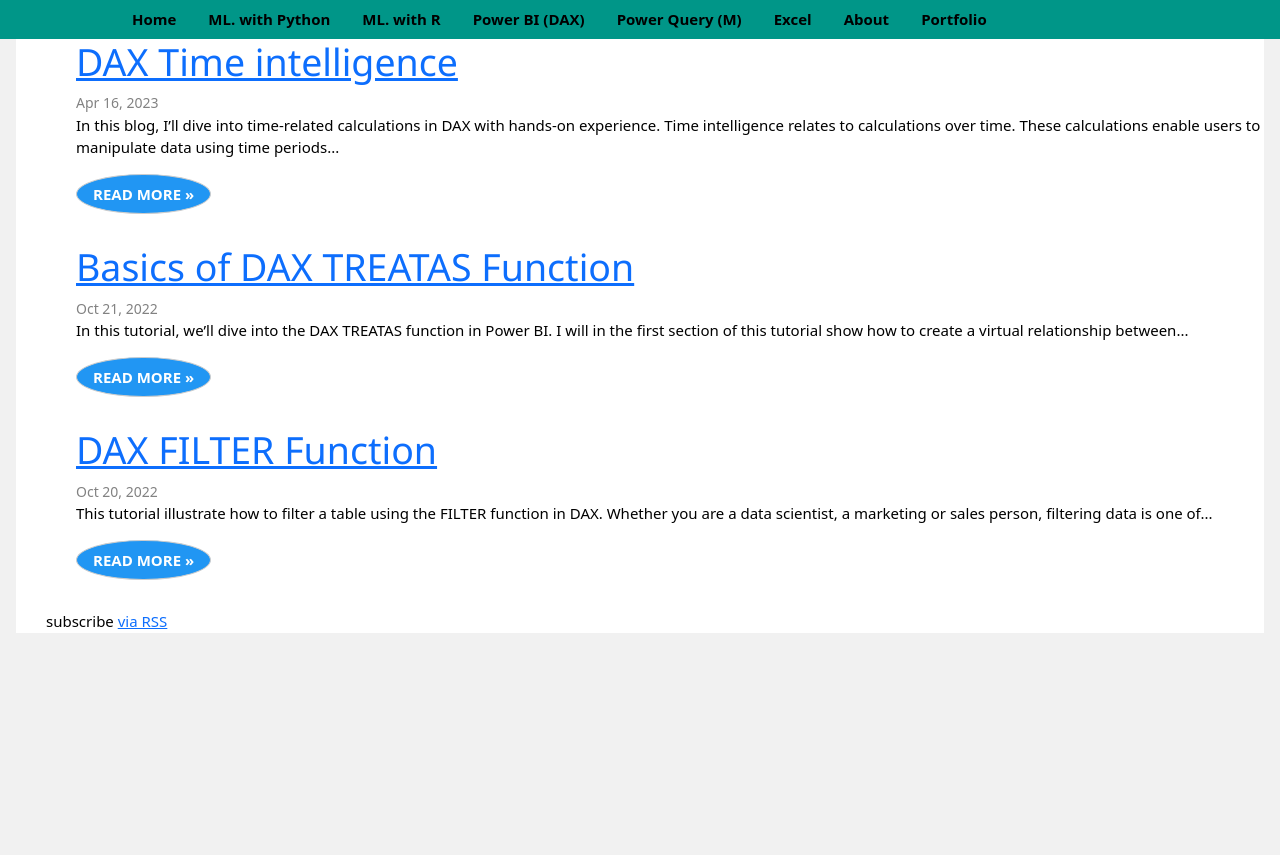
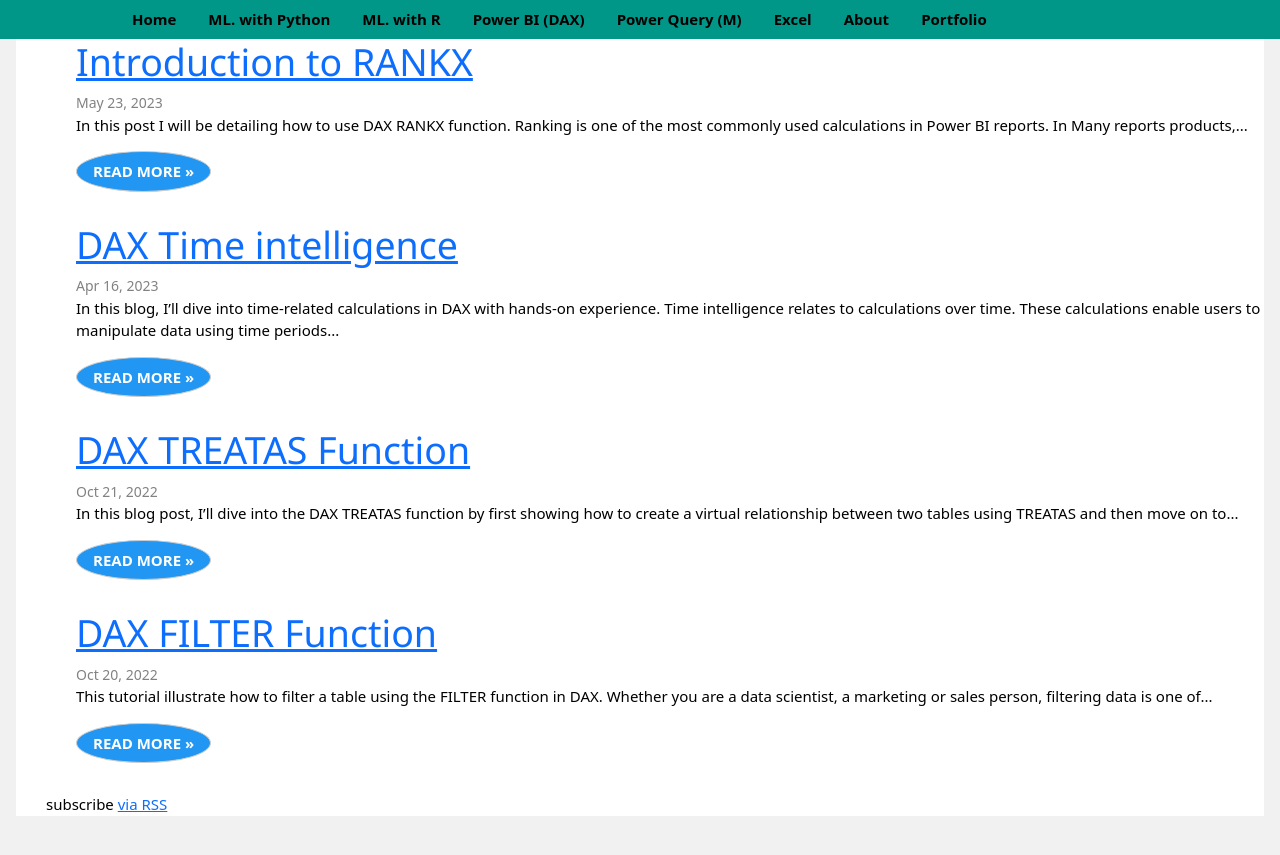
Before and after one commit to emmanuel-arize/arizeblog, a Jekyll site: the page built from Power-BI/index.markdown, in a window 1280 px wide. Shown: the top 855 px of the page. Built offline with Jekyll 4.4.1, drawn with Linux system fonts in a browser that asks for light colours; nearby versions of some CDN libraries; library files that are not in the unit come from our copies.

Commit message:
Add files via upload

````diff
--- a/Power-BI/_posts/2022-10-21-Treatas.md
+++ b/Power-BI/_posts/2022-10-21-Treatas.md
@@ -1,19 +1,18 @@
 ---
 layout: Power-BI-post
-title: Basics of DAX TREATAS Function
+title:  DAX TREATAS Function
 category: Power-BI
 #author: Arize Emmanuel
 ---
 
-In this tutorial, we’ll dive into the DAX TREATAS function in Power BI. I will in the first section of this tutorial show how to create a virtual relationship between two tables  and then move on to show how we can simplify filtering expression using the TREATAS function.
+In this blog post, I’ll dive into the DAX TREATAS function by first showing how to create a virtual relationship between two tables using TREATAS and then move on to show how we can simplify a filtering expression using the TREATAS function.
 
 ### Virtual Relationship using TREATAS
 The Best practice to move a filter from one table to another is to create a physical relationship between the two tables
-involved. What if the relationship doesn't exist, is there a way to create virtual relationship between these two tables to
- mimic a physical relationship so that the user thinks the is relationship in place, even if there is none? Using DAX functions
- I will create virtual relationship between tables that mimic physical relationship. This technique is useful whenever a relationship does not exist.
- In order to show how we can create a virtual relationship between the Reseller and Sales tables, I have deleted the physical relationship
- existing between these two tables using data from <a href="https://github.com/microsoft/powerbi-desktop-samples/blob/main/DAX/Adventure%20Works%20DW%202020.pbix">Adventure Works DW 2020<a/> which can be seen from the data model below
+involved. What if the relationship doesn't exist, is there a way to create virtual relationship between these two tables to  mimic physical relationship so that the user thinks there is a relationship in place, even if there is none? Using DAX TREATAS function, you can create  a virtual relationship between tables that mimic physical relationship. This technique is useful whenever a relationship does not exist between the tables involved.
+
+
+ In order to show how to create a virtual relationship between two tables such the Reseller and Sales tables, I have deleted the physical relationship existing between these two tables using data from <a href="https://github.com/microsoft/powerbi-desktop-samples/blob/main/DAX/Adventure%20Works%20DW%202020.pbix">Adventure Works DW 2020<a/> which can be seen from the data model below
 
 <br>
 <img class="w3-card" src="{{'/assets/images/power_bi/treatas1.jpg' |relative_url}}" >
@@ -31,28 +30,27 @@ EVALUATE
 
 <img class="w3-card w3-brown" src="{{'/assets/images/power_bi/treatas2.jpg' |relative_url}}" >
 
-From the preceding figure we see that the result for the sum of sales amount is the same for all the countries involved because there no relationship between the two tables.
+From the preceding figure we see that the sum of sales amount is the same for all the countries involved because there no relationship between the two tables.
 
-Using <a href="https://learn.microsoft.com/en-us/dax/treatas-function"> TREATAS</a> which apply the result of a table expression as filters to columns from an unrelated table and define as
+Using <a href="https://learn.microsoft.com/en-us/dax/treatas-function"> TREATAS</a>, it applies the result of a table expression as filters to columns from an unrelated table and is defined by the syntax below
 
 ```{dax}
 TREATAS(table_expression, <column>[, <column>[, <column>[,…]]]} )
 ```
 
-we can create a virtual relationship between the two tables to propagate the filter context from Reseller to Sales using the TREATAS function and is given by the code below.
-
+With the  TREATAS function, I can create a virtual relationship between the two tables to propagate the filter context from Reseller to Sales and it is given by the code below,
  <br>
 <img class="w3-card w3-brown" src="{{'/assets/images/power_bi/treatas3.jpg' |relative_url}}" >
 
-Using TREATAS we connected the two tables using the ResellerKey column, and the preceding figure shows that the amount of sales is filtered by Country, even though there is no physical relationship between the two tables.
+TREATAS connects the two tables using the ResellerKey column, and the preceding figure shows that the amount of sales is filtered by Country, even though there is no physical relationship existing between the two tables.
 
-Let now create a physical relationship between the Reseller and Sales tables using the ResellerKey column in power BI as  below
+Let now create a physical relationship between the Reseller and Sales tables using the ResellerKey column in power BI as below to see if it will produce the same result
 
 <br>
 <img class="w3-card w3-brown" src="{{'/assets/images/power_bi/treatas4.jpg' |relative_url}}" >
 <br>
 
-With a physical relationship between the tables let check if we will get the same result for the amount of sales filtered by country as that of the virtual relationship.
+With the physical relationship between the tables created, let check if we will get the same result for the amount of sales filtered by country as that of the virtual relationship.
 
 Result of the Data model with physical relationship.<br>
 <img class="w3-card w3-brown" src="{{'/assets/images/power_bi/treatas05.jpg' |relative_url}}" >
@@ -61,8 +59,11 @@ Result of the Data model with physical relationship.<br>
 Result of the Data model with virtual relationship.<br>
 <img class="w3-card w3-brown" src="{{'/assets/images/power_bi/treatas6.jpg' |relative_url}}" >
 <br>
+
+We can see from the above figures that result of the Data model with physical relationship and that of Data model with virtual relationship produce the same results.
+
 ### Filtering Values Using TREATAS
-In this section of the tutorial we will be filtering values using the TREATAS function. Before we start using TREATAS to filter values, we need to create two calculated columns since TREATAS filters using columns and the columns needed for the filtering are not part of data model.
+In this section of the post I will be filtering values using the TREATAS function. Before we start using TREATAS to filter values, we need to create two calculated columns since the columns needed for the filtering are not part of data model.
 
 Let add two calculated two columns name **Year** and **Month Num** to the date table which contain the year and the number representing the month.
 <br>
@@ -108,3 +109,7 @@ Let now use the report canvas to display the values for **12-2018/1-2019 Sales**
 
 <img class="w3-card w3-brown" src="{{'/assets/images/power_bi/treatas12.jpg' |relative_url}}" >
 <br>
+
+### Conclusion
+
+In this post we've seen that the TREATAS function is an important function which can be used to simplify filtering expressions and also used to create a virtual relationship between two tables.
--- /dev/null
+++ b/Power-BI/_posts/2023-05-23-Rankx.md
@@ -0,0 +1,108 @@
+---
+layout: Power-BI-post
+title: Introduction to RANKX
+category: Power-BI
+author: Emmanuel Arize
+---
+
+ In this post I will be detailing how to use DAX RANKX function. Ranking is one of the most commonly used calculations in Power BI reports. In Many reports products, countries and many more are usually ranked based on certain measures such as their revenue volumes to determine their ranking positions and to get a better view of the products and countries from which the company is getting more revenue or sales from and RANKX is a DAX function that can used for ranking.
+
+**RANKX** function is an iterator that is used to show the ranking value of an element according to a specific sort
+order. It returns the ranking of a number in a list of numbers for each row in the table argument. As and iterator it requires at least two parameters, the table that it scans and an expression that is evaluated for each row of the table. It has the syntax below,
+
+```
+RANKX(<table>, <expression>[, <value>[, <order>[, <ties>]]])
+```
+
+From the syntax the table and expression parameters are the required parameters. The rest are optional.
+
+#### table
+The first parameter <table> requires table as input. The table can be a standard table that you imported into Power BI or any DAX expression that returns a table of data over which the expression is evaluated.
+
+#### expression
+The expression parameter can be thought of as **“Sort by”** instruction for the RANKX function. It is the expression upon which the ranking is calculated based on it. The expression is evaluated for each row of table, to generate all possible values for ranking. It can be any DAX expression that returns a single scalar value.
+
+#### value
+(Optional) Any DAX expression that returns a single scalar value whose rank is to be
+found. When the value parameter is omitted, the value of expression at the current row is used
+instead.
+
+#### order
+The order parameter is an optional parameter that allows you to swap the ranking between ASC (ascending) or DESC (descending). DESC is the default value when the order parameter is omitted.
+
+### ties
+(Optional) An enumeration that defines how to determine ranking when there are ties. This argument can be either Skip (default value) or Dense. When set to Dense, the function doesn't skip numbers for tied ranks.
+
+
+## Practical Examples
+In this example I will be using  sales data for a small makeup company as shown below,
+
+<br>
+<img class="w3-center w3-card" src="{{'/assets/images/power_bi/rankx_1.jpg' |relative_url}}" />
+<br>
+
+As member of the data analyst team we have been tasked by the manager to rank the sales representatives (sale reps for short) based on their related sales amount given below, because he wants to know the best performing sale reps in the company.
+<br>
+<img class="w3-center w3-card" src="{{'/assets/images/power_bi/rankx_2.jpg' |relative_url}}" />
+<br>
+
+To rank sale reps the ranking computation is performed by the code below
+
+<br>
+<img class="w3-center w3-brown" src="{{'/assets/images/power_bi/rankx_3.jpg' |relative_url}}" />
+<br>
+
+
+The use of **ISINSCOPE** is to avoid showing a value at the grand total level.
+
+The **ALL** function ignores any filters that might have been applied and returns all the rows in a table, or all the values in a column. With the ranks computed, when used in a matrix visual will produce the result is given below
+
+<br>
+<img class="w3-center w3-brown" src="{{'/assets/images/power_bi/rankx_4.jpg' |relative_url}}" />
+<br>
+
+
+In the presence of slicers that reduce the number of sale reps visible to the matrix because **ALL** function ignores any filter in the report, the rank of a selected sale rep will be the same as his/her rank in the ranking of all sale reps as shown below
+
+<br>
+<img class="w3-center w3-brown" src="{{'/assets/images/power_bi/rankx_5.jpg' |relative_url}}" />
+<br>
+
+
+Instead of **ALL** we can use **ALLSELECTED**. ALLSELECTED guarantees a better behavior in the presence of
+slicers that reduce the number of sale reps visible to the matrix. It removes context filters from columns and rows in the current query, while retaining all other context filters or explicit filters. The ranking will automatically update depending on the selection in the slicer.
+
+<br>
+<img class="w3-center w3-brown" src="{{'/assets/images/power_bi/rankx_6.jpg' |relative_url}}" />
+<br>
+
+Using the code in a matrix visual produce the result below
+
+
+<br>
+<img class="w3-center w3-brown" src="{{'/assets/images/power_bi/rankx_7.jpg' |relative_url}}" />
+<br>
+
+<br>
+<img class="w3-center w3-brown" src="{{'/assets/images/power_bi/rankx_8.jpg' |relative_url}}" />
+<br>
+
+With the sale reps ranked, the manager has now decided that he wants to know the products to send to the various locations so he has tasked the data analyst team to rank the products in combination with the locations based on their related sales Amount.
+
+<br>
+<img class="w3-center w3-brown" src="{{'/assets/images/power_bi/rankx_9.jpg' |relative_url}}" />
+<br>
+
+The code for the ranking is given below
+
+<br>
+<img class="w3-center w3-brown" src="{{'/assets/images/power_bi/rankx_10.jpg' |relative_url}}" />
+<br>
+
+When used in a matrix visual will produces the results below
+<br>
+<img class="w3-center w3-brown" src="{{'/assets/images/power_bi/rankx_11.jpg' |relative_url}}" />
+<br>
+<br>
+<img class="w3-center w3-brown" src="{{'/assets/images/power_bi/rankx_12.jpg' |relative_url}}" />
+<br>
````
Also changed, not shown: other parts of Power-BI/_posts/2022-10-21-Treatas.md (+2 -2 lines).
